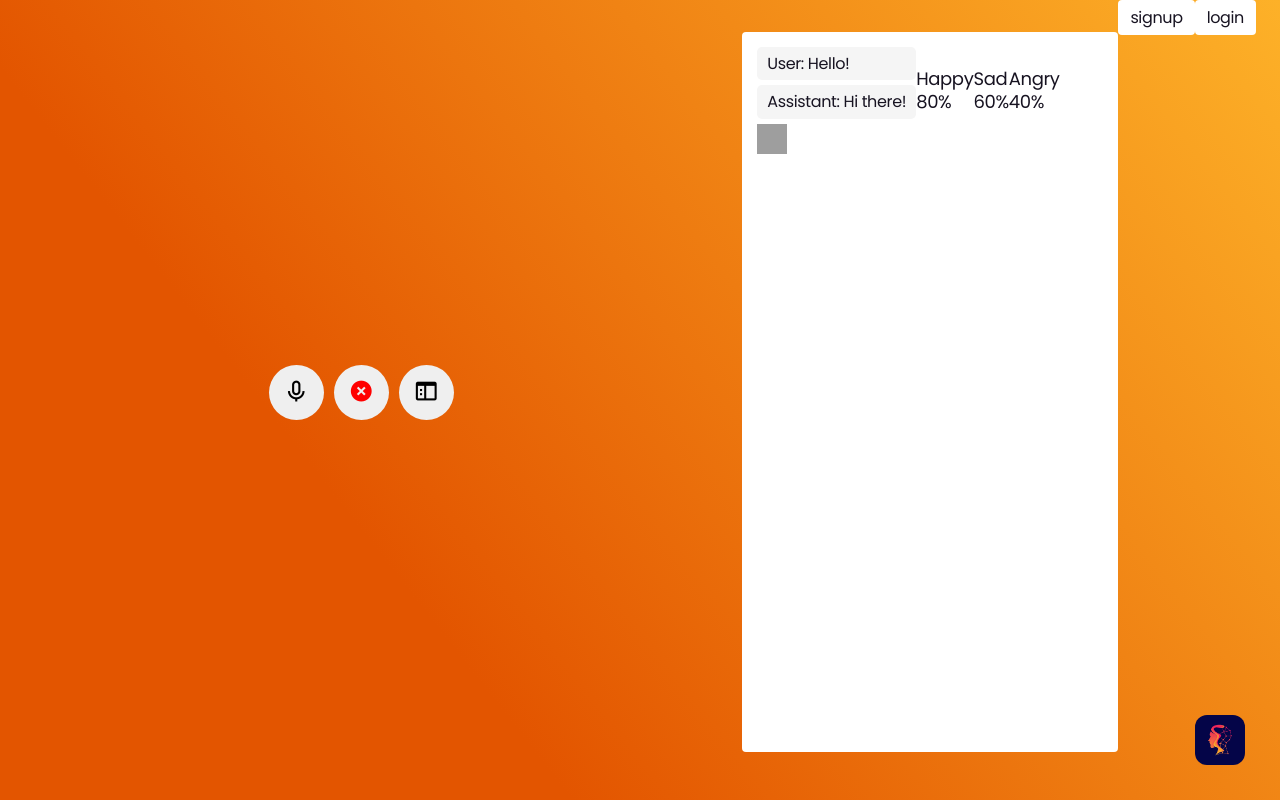
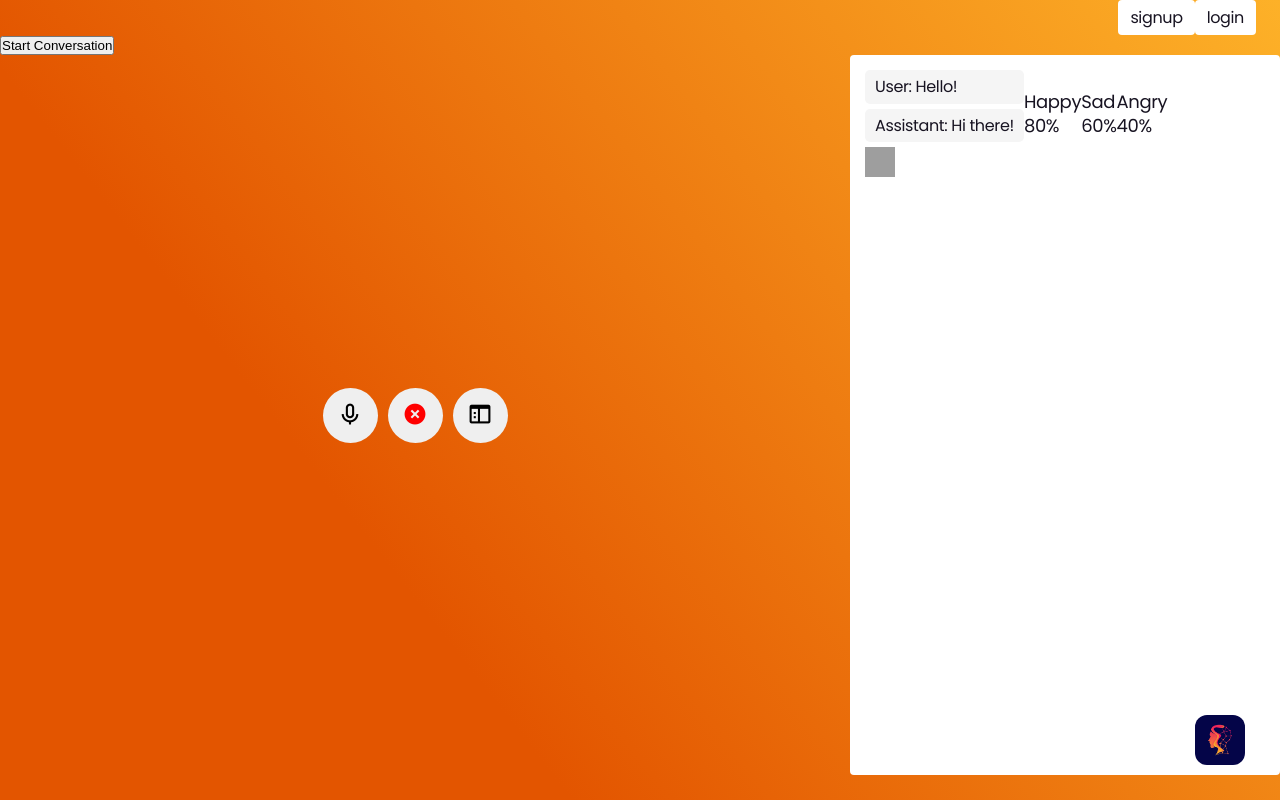
Before and after one commit to 4darsh-Dev/MuskanAi, a Django app: page /muskan/ in a window 1280 px wide. Run offline with Django 5.2, Linux system fonts and the light colour scheme; grey boxes are pictures that could not be loaded.

Commit message:
update for mic func and response gen

```diff
--- a/MuskanAi/MuskanAi/settings.py
+++ b/MuskanAi/MuskanAi/settings.py
@@ -1,13 +1,11 @@
 """
-Django settings for MuskanAi project.
-
-Generated by 'django-admin startproject' using Django 5.0.3.
 
 For more information on this file, see
 https://docs.djangoproject.com/en/5.0/topics/settings/
 
 For the full list of settings and their values, see
 https://docs.djangoproject.com/en/5.0/ref/settings/
+
 """
 
 from pathlib import Path
@@ -34,6 +32,7 @@
 
 INSTALLED_APPS = [
     'home.apps.HomeConfig',
+
     'api.apps.ApiConfig',
     'django.contrib.admin',
     'django.contrib.auth',
@@ -41,6 +40,7 @@
     'django.contrib.sessions',
     'django.contrib.messages',
     'django.contrib.staticfiles',
+
 ]
 
 MIDDLEWARE = [
--- a/MuskanAi/templates/muskan.html
+++ b/MuskanAi/templates/muskan.html
@@ -20,7 +20,8 @@
     </div>
     <div class="sub-container">
 
-
+        <button id="startConversationButton">Start Conversation</button>
+        <p id="status"></p>
 
       <div class="container">
           <div class="user-input">
```
Also changed, not shown: MuskanAi/home/migrations/0001_initial.py (added), 1 other file.
